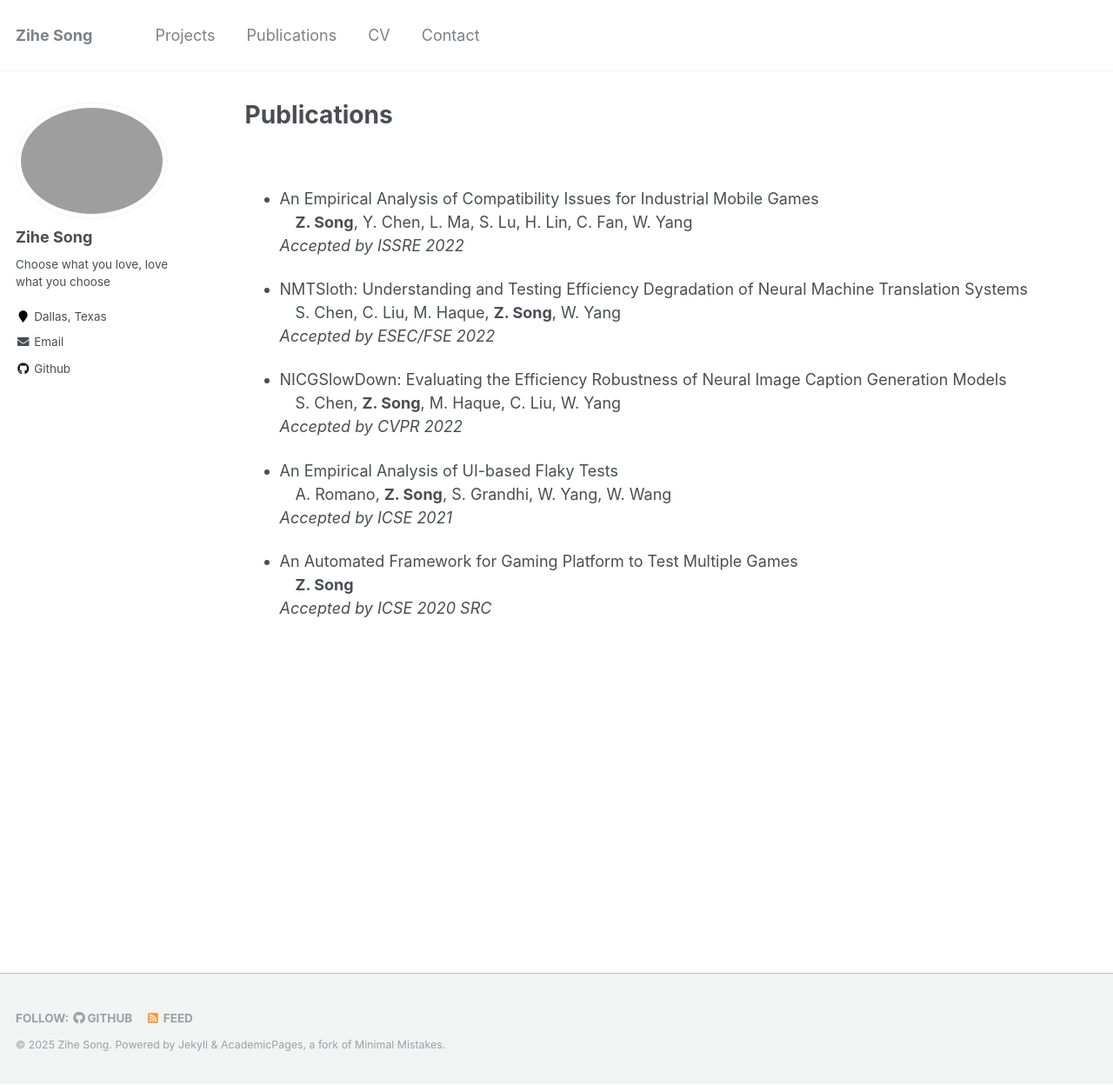
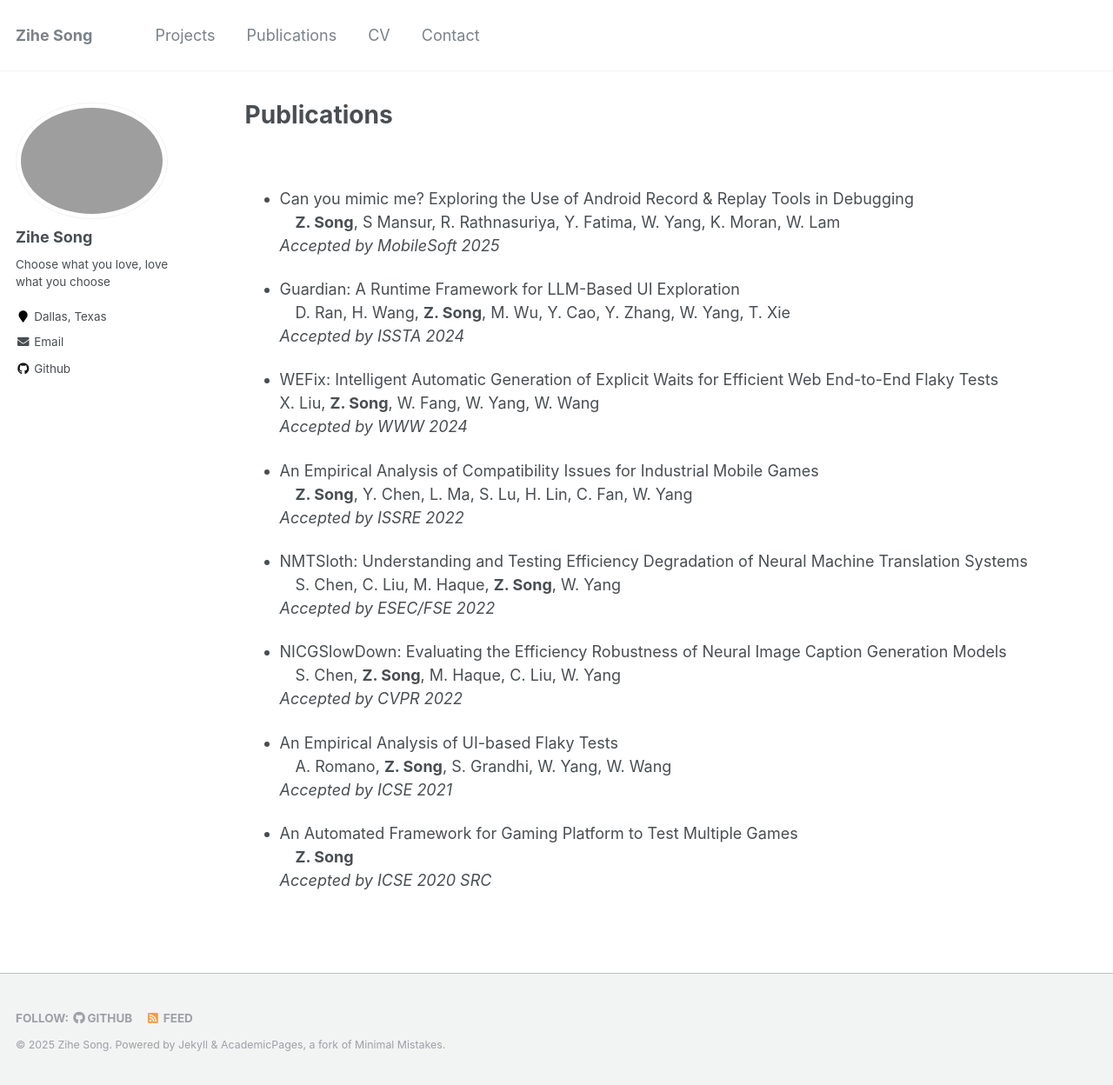
Before and after one commit to zihesong/zihesong.github.io, a Jekyll site: the page built from _pages/cv.md, in a window 1280 px wide and 1248 px high. Shown: the whole window at 87% size. Built offline with Jekyll 4.4.1, drawn with Linux system fonts in a browser that asks for light colours.

Commit message:
Update cv.md

```diff
--- a/_pages/cv.md
+++ b/_pages/cv.md
@@ -9,6 +9,18 @@ redirect_from:
 
 <br>
 {% include base_path %}
+
+* Can you mimic me? Exploring the Use of Android Record & Replay Tools in Debugging <br>
+&ensp;&ensp;__Z. Song__, S Mansur, R. Rathnasuriya, Y. Fatima, W. Yang, K. Moran, W. Lam <br>
+  _Accepted by MobileSoft 2025_
+
+* Guardian: A Runtime Framework for LLM-Based UI Exploration <br>
+&ensp;&ensp;D. Ran, H. Wang, __Z. Song__, M. Wu, Y. Cao, Y. Zhang, W. Yang, T. Xie <br>
+  _Accepted by ISSTA 2024_
+
+* WEFix: Intelligent Automatic Generation of Explicit Waits for Efficient Web End-to-End Flaky Tests <br>
+X. Liu, __Z. Song__, W. Fang, W. Yang, W. Wang <br>
+  _Accepted by WWW 2024_
 
 * An Empirical Analysis of Compatibility Issues for Industrial Mobile Games <br>
 &ensp;&ensp;__Z. Song__, Y. Chen, L. Ma, S. Lu, H. Lin, C. Fan, W. Yang <br>
```
